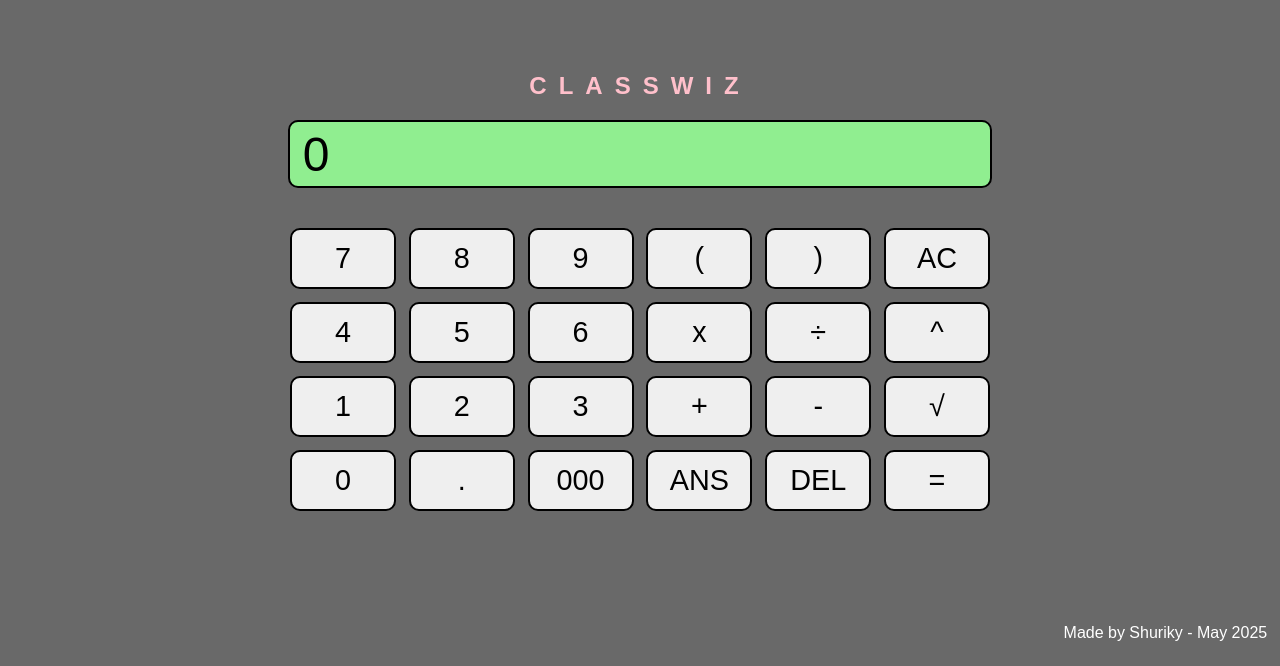
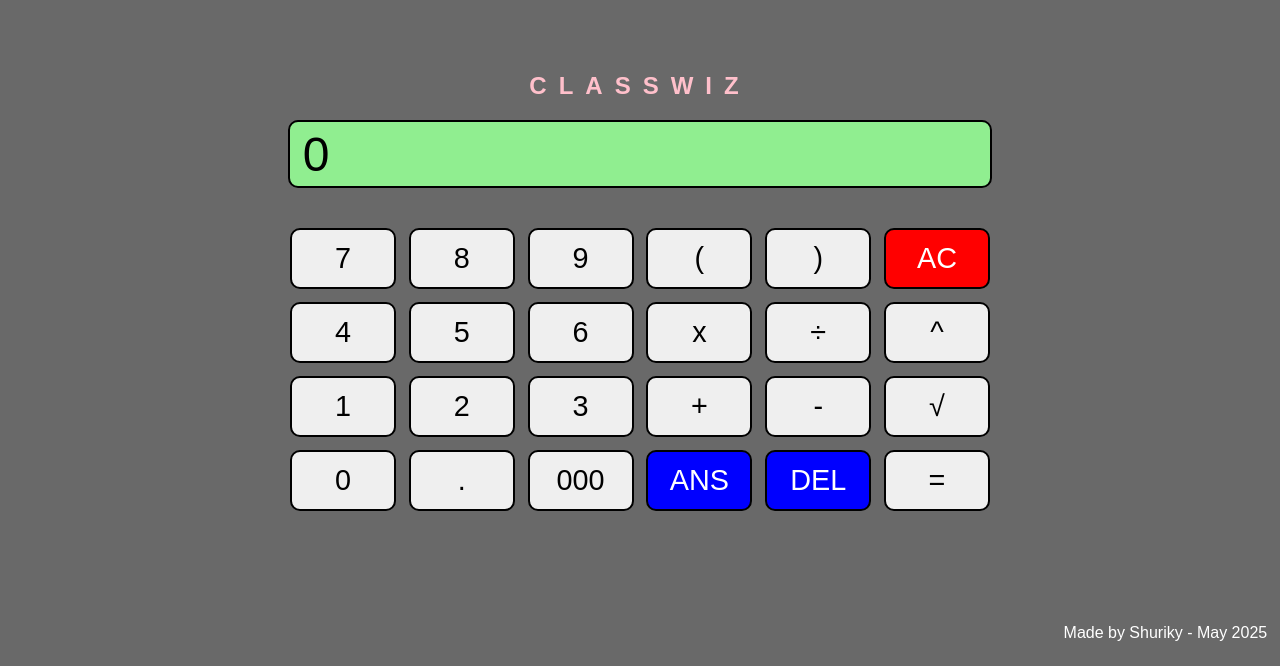
Before and after one commit to Shuriky/calculator, a plain HTML site: page index.html in a window 1280 px wide. Shown: the part 134-800 px from the top of the page. Drawn offline with nearby package versions, Linux system fonts and the light colour scheme.

Commit message:
recolor some of the important buttons

```diff
--- a/style.css
+++ b/style.css
@@ -85,6 +85,7 @@
 
 }
 
+
 .cal-button {
     color: var(--display-color);
     font-size: clamp(1.2rem, 4vw, 1.8rem);
@@ -93,6 +94,16 @@
     border: 2px solid black;
     border-radius: 10px;
     width: 100%;
+}
+
+#ans, #delete {
+    background-color: blue;
+    color: var(--main-color);
+}
+
+#ac {
+    background-color: red;
+    color: var(--main-color);
 }
 
 .trademark {
```
